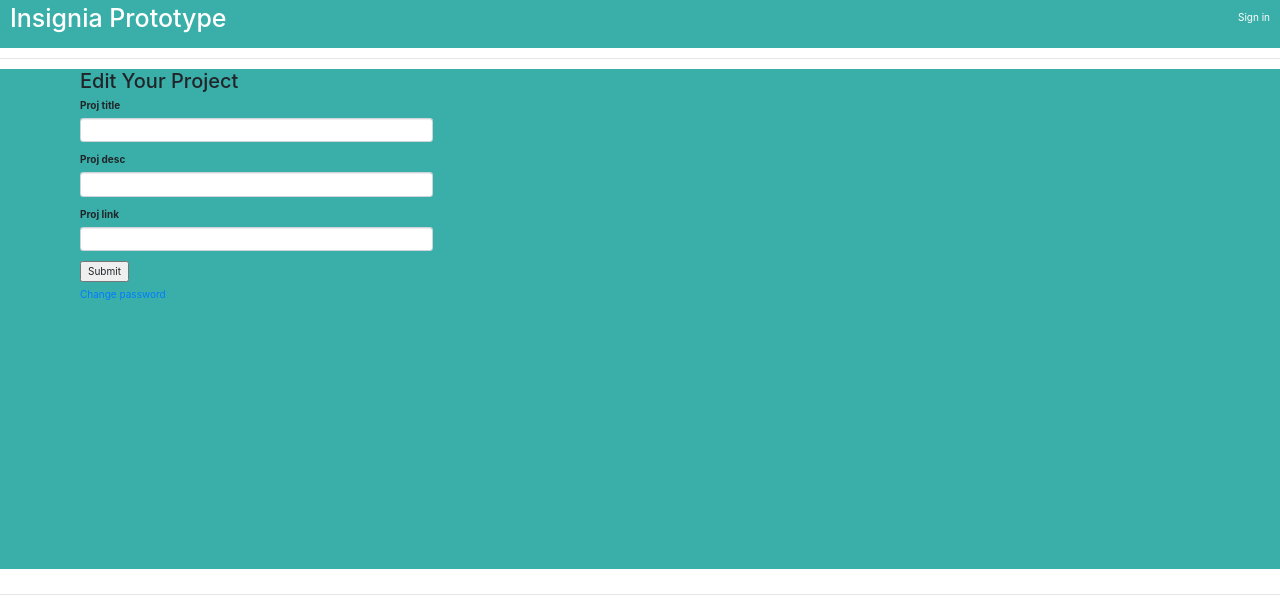
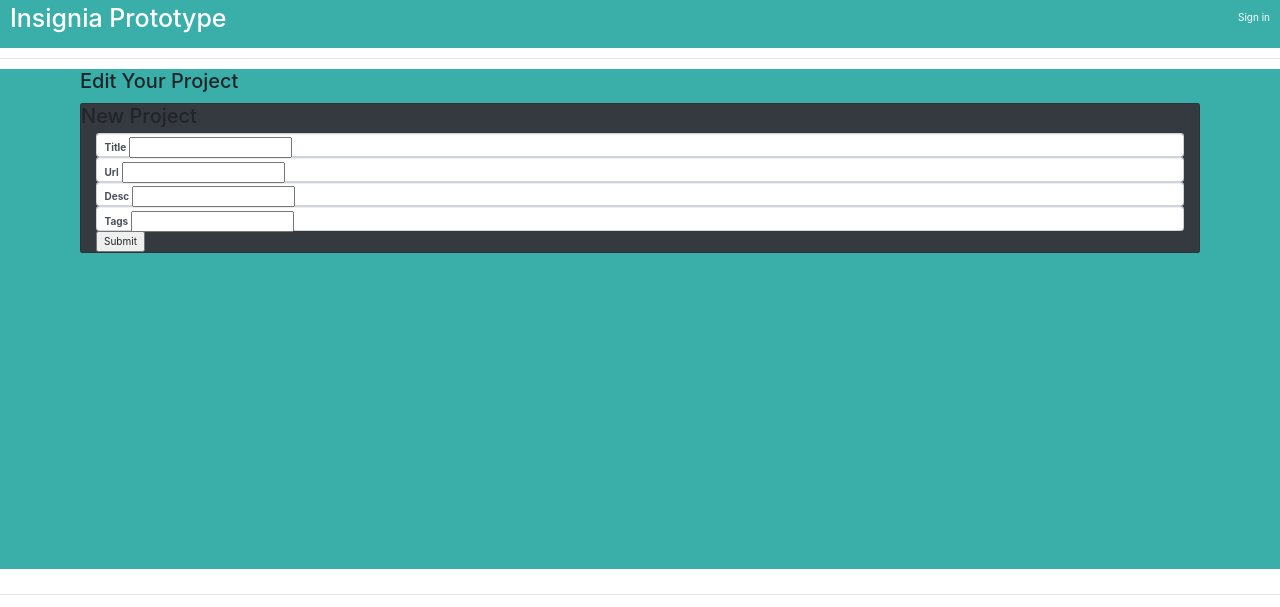
Before and after one commit to dylanfloyd/digital-portfolio-networking, a Python web app: template app/templates/main/edit_project_page.html in a window 1280 px wide. Shown: the top 607 px of the page. Run offline with Jinja, Linux system fonts and the light colour scheme; the template is opened without the code that fills it: most values are stand-ins (such as "Sample title", 1, 10 or a date in 2020); form fields are guessed from the names that the template uses; some libraries are stand-ins or nearby versions.

```diff
--- a/app/commands/init_db.py
+++ b/app/commands/init_db.py
@@ -56,7 +56,7 @@ def create_users():
     project = create_project(proj_title='Insignia-Prototype',
                              proj_desc='This description is a placeholder for the Insignia-Prototype project.',
                              proj_link="https://www.google.com",
-                             cur_user=user.id
+                             cur_user=1 #user.id
                              )
 
     # Save to DB
--- a/app/templates/main/create_project.html
+++ b/app/templates/main/create_project.html
@@ -11,6 +11,8 @@
               <div class="form-control" type="text">{{ form.title.label }} {{ form.title(size=20) }}</div>
               <div class="form-control" type="text">{{ form.url.label }} {{ form.url }}</div>
               <div class="form-control" type="text">{{ form.desc.label }} {{ form.desc }}</div>
+              <div class="form-control" type="text">{{ form.tags.label }} {{ form.tags }}</div>
+
               {{ form.submit }}
           </div>
       </form>
--- a/app/templates/main/edit_project_page.html
+++ b/app/templates/main/edit_project_page.html
@@ -3,27 +3,45 @@
 {% block content %}
     <h2>{%trans%}Edit Your Project{%endtrans%}</h2>
 
-    {% from "common/form_macros.html" import render_field, render_submit_field %}
-    <form action="" method="POST" class="form" role="form">
-      <div class="row">
-        <div class="col-sm-6 col-md-5 col-lg-4">
-        {{ form.hidden_tag() }}
+{#    {% from "common/form_macros.html" import render_field, render_submit_field %}#}
+{#    <form action="" method="POST" class="form" role="form">#}
+{#      <div class="row">#}
+{#        <div class="col-sm-6 col-md-5 col-lg-4">#}
+{#        {{ form.hidden_tag() }}#}
+{##}
+{#        {{ render_field(form.proj_title, tabindex=240) }}#}
+{##}
+{#        {{ render_field(form.proj_desc, tabindex=240) }}#}
+{##}
+{#        {{ render_field(form.proj_link, tabindex=250) }}#}
+{##}
+{#        {{ render_field(form.proj_tags, tabindex=250) }}#}
+{##}
+{#        {{ render_submit_field(form.submit, tabindex=280) }}#}
+{##}
+{#        <p class="mt-2"><a href="{{ url_for('user.change_password') }}">Change password</a></p>#}
+{##}
+{#        </div>#}
+{#      </div>#}
+{#    </form>#}
 
-        {{ render_field(form.proj_title, tabindex=240) }}
+<div class="card mt-3 bg-dark">
+    <div class="formwrapper">
+      <h2 class="title">New Project</h2>
+      <form method="POST" action="/main/edit_project">{{ form.csrf_token }}
+{#      <form method="POST" action="/main/create_project/post_project">#}
+{#      <form method="POST" action="{{ url_for('main.post_project') }}" role="form">#}
+          <div class="container col-centered">
+              <div class="form-control" type="text">{{ form.title.label }} {{ form.title(size=20) }}</div>
+              <div class="form-control" type="text">{{ form.url.label }} {{ form.url }}</div>
+              <div class="form-control" type="text">{{ form.desc.label }} {{ form.desc }}</div>
+              <div class="form-control" type="text">{{ form.tags.label }} {{ form.tags }}</div>
 
-        {{ render_field(form.proj_desc, tabindex=240) }}
-
-        {{ render_field(form.proj_link, tabindex=250) }}
-
-        {{ render_submit_field(form.submit, tabindex=280) }}
-
-        <p class="mt-2"><a href="{{ url_for('user.change_password') }}">Change password</a></p>
-
-        </div>
-      </div>
-    </form>
-
-
+              {{ form.submit }}
+          </div>
+      </form>
+    </div>
+</div>
 
 
 {% endblock %}
--- a/app/templates/main/portfolio.html
+++ b/app/templates/main/portfolio.html
@@ -117,7 +117,8 @@
             </div>
             <div class="card-body" style="padding: 0">
                 <h5 class="card-title ml-3 mr-3">
-                    <a href="https://www.google.com" target="_blank" class="btn text-left" style="padding: 0; font-size: 1.5rem; white-space: pre-wrap">Short Proj. Title Button</a>
+                    <a href="https://www.google.com" target="_blank" class="btn text-left" style="padding: 0; font-size: 1.5rem; white-space: pre-wrap">{{ value }}</a>
+                {#                    <a href="https://www.google.com" target="_blank" class="btn text-left" style="padding: 0; font-size: 1.5rem; white-space: pre-wrap">Short Proj. Title Button</a>#}
                 </h5>
 
                 <p class="card-text ml-4 mr-4">Some quick example text that describes the project and make up the bulk of the card's content.</p>
--- a/app/templates/main/trending.html
+++ b/app/templates/main/trending.html
@@ -8,7 +8,7 @@
         </div>
         <div class="card-body" style="padding: 0;">
             <p class="card-text ml-4 mr-4" style="white-space: pre-wrap;">
-                Below is a list of the projects you have liked. Every time you click the heart button on a particular project or grouping of projects, that tile is saved to this area for you. They’re organized in order of when the project was first created.
+                Below is a list of the trending projects of the week based on number of favorites.
             </p>
         </div>
     </div>
--- a/app/templates/main/user_settings.html
+++ b/app/templates/main/user_settings.html
@@ -10,11 +10,12 @@
     <div class="col-sm-6 col-md-5 col-lg-4">
     {{ form.hidden_tag() }}
 
-    {{ render_field(form.user_bio, tabindex=240) }}
 
     {{ render_field(form.first_name, tabindex=240) }}
 
     {{ render_field(form.last_name, tabindex=250) }}
+
+    {{ render_field(form.user_bio, tabindex=240) }}
 
     {{ render_submit_field(form.submit, tabindex=280) }}
 
```
Also changed, not shown: app/models/project_models.py (+41 -29 lines), app/views/main_views.py (+56 -10 lines), forms.py (+18 -0 lines).
